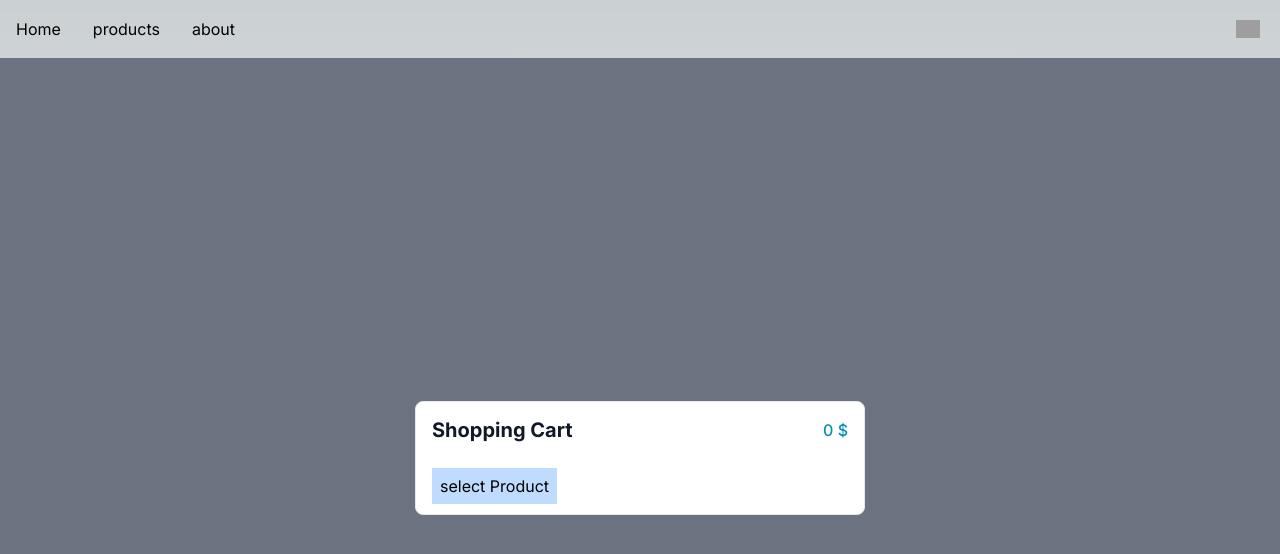
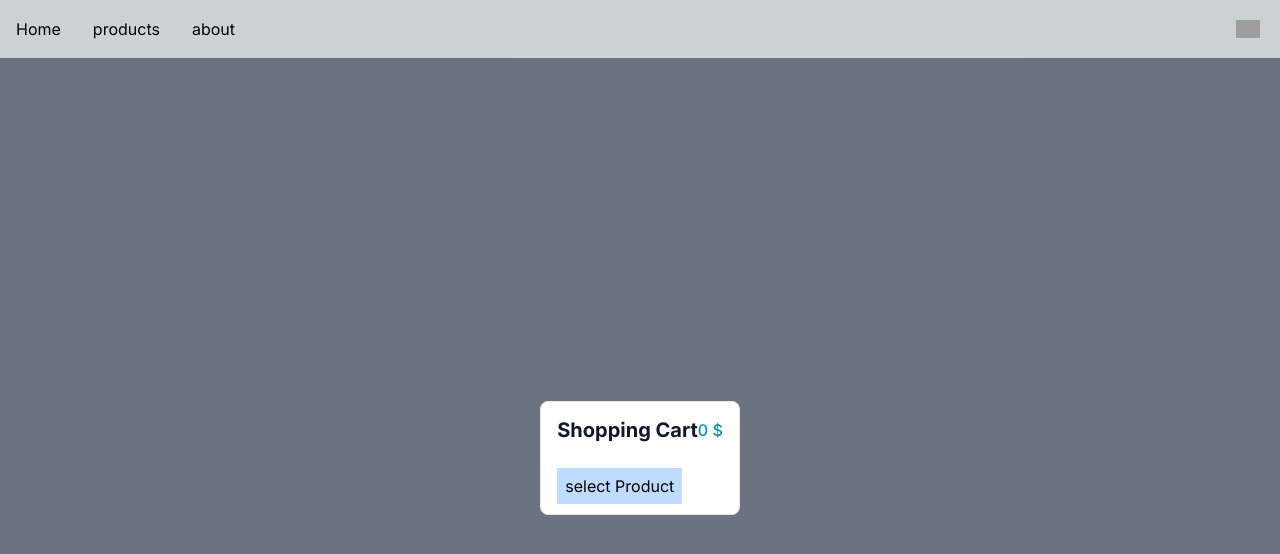
Before and after one commit to Ehsan-c137/reduxtToolkit_RTK, a Next.js app: page /cart in a window 1280 px wide. Shown: the top 554 px of the page. Built offline with nearby package versions, Linux system fonts and the light colour scheme; grey boxes are pictures that could not be loaded; what next-redux-wrapper would draw is missing.

Commit message:
fix overflow

```diff
--- a/src/components/Cart.jsx
+++ b/src/components/Cart.jsx
@@ -31,7 +31,7 @@ export function Cart() {
 
 
 
-    return (<Card className="p-4 max-w-xl w-[450px]">
+    return (<Card className="p-4 max-w-[350px]">
       <div className="mb-4 flex items-center justify-between">
         <h5 className="text-xl font-bold leading-none text-gray-900 dark:text-white">Shopping Cart</h5>
         <h5  className="text-md font-medium text-cyan-600 hover:underline dark:text-cyan-500">
```
